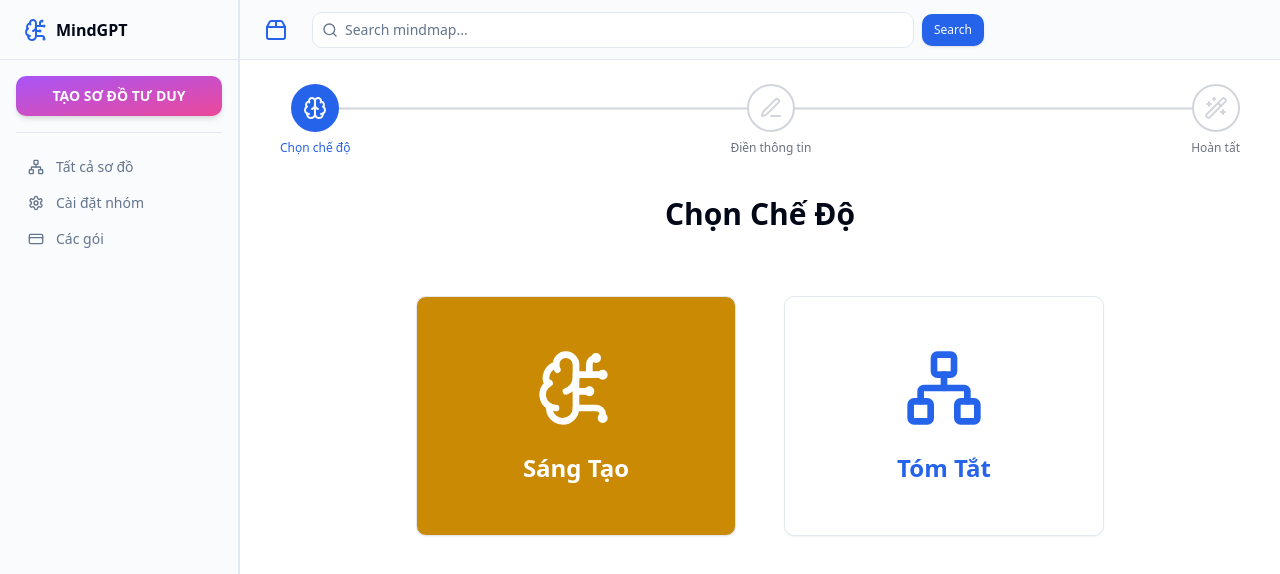
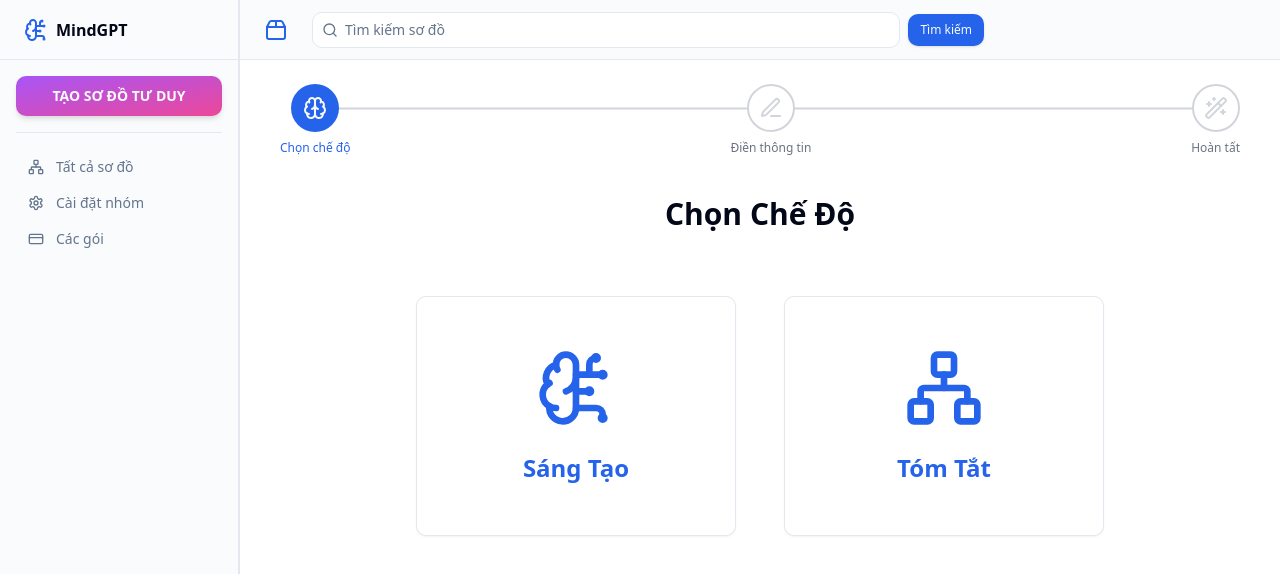
Before and after one commit to that-hoc-that-nghiep/mindgpt-fe, a React (Vite) app: page /dashboard/1/new in a window 1280 px wide. Shown: the top 574 px of the page. Built offline with nearby package versions, Linux system fonts and the light colour scheme.

Commit message:
feat: search

```diff
--- a/src/pages/dashboard/[orgId]/index.tsx
+++ b/src/pages/dashboard/[orgId]/index.tsx
@@ -28,6 +28,7 @@ export default function MindmapPage() {
         page || "1",
         keyword
     )
+
     const totalPage = useMemo(() => {
         if (data?.data.total) {
             return Math.ceil(data.data.total / parseInt(PAGE_SIZE))
--- a/src/pages/dashboard/_api/hooks.ts
+++ b/src/pages/dashboard/_api/hooks.ts
@@ -8,7 +8,7 @@ export const useMindmaps = (
     keyword: string
 ) => {
     return useQuery({
-        queryKey: ["mindmaps", orgId],
+        queryKey: ["mindmaps", orgId, limit, page, keyword],
         queryFn: () => getMindmaps(orgId, limit, page, keyword),
     })
 }
--- a/src/pages/dashboard/_compoments/header.tsx
+++ b/src/pages/dashboard/_compoments/header.tsx
@@ -1,28 +1,25 @@
 import React, { useState } from "react"
-import {
-    Bell,
-    ChevronDown,
-    Search,
-    CircleUser,
-    Package2,
-    Plus,
-    Building2,
-} from "lucide-react"
+import { Search, Package2 } from "lucide-react"
 import { Button } from "@/components/ui/button"
 import { Input } from "@/components/ui/input"
-import {
-    DropdownMenu,
-    DropdownMenuContent,
-    DropdownMenuItem,
-    DropdownMenuLabel,
-    DropdownMenuSeparator,
-    DropdownMenuTrigger,
-} from "@/components/ui/dropdown-menu"
-import { Link } from "react-router-dom"
+
 import OrgSwitcher from "./org-switcher"
 import UserAvatarMenu from "./user-avatar-menu"
+import { useSearchParams } from "react-router-dom"
 
 export default function Header() {
+    const [keyword, setKeyword] = useState("")
+    const [, setSearchParams] = useSearchParams()
+
+    const handleSearch = (e: React.FormEvent<HTMLFormElement>) => {
+        e.preventDefault()
+        if (!keyword || keyword.trim() === "") {
+            setSearchParams({})
+        }
+        setSearchParams({
+            keyword: keyword.trim(),
+        })
+    }
     return (
         <header className="flex h-14 items-center justify-between gap-4 border-b bg-muted/40 px-4 lg:h-[60px] lg:px-6">
             <div className="flex gap-4 grow">
@@ -31,13 +28,18 @@ export default function Header() {
                     <OrgSwitcher />
                 </div>
                 <div className="flex-1 max-w-2xl">
-                    <form className="flex items-center gap-2">
+                    <form
+                        className="flex items-center gap-2"
+                        onSubmit={handleSearch}
+                    >
                         <div className="relative flex-1">
                             <Search className="absolute left-2.5 top-2.5 h-4 w-4 text-muted-foreground" />
                             <Input
                                 type="search"
-                                placeholder="Search mindmap..."
+                                placeholder="Tìm kiếm sơ đồ"
                                 className="w-full appearance-none bg-background pl-8 shadow-none"
+                                value={keyword}
+                                onChange={(e) => setKeyword(e.target.value)}
                             />
                         </div>
                         <Button
@@ -45,7 +47,7 @@ export default function Header() {
                             size="sm"
                             className="flex items-center gap-2"
                         >
-                            Search
+                            <span>Tìm kiếm</span>
                         </Button>
                     </form>
                 </div>
--- a/src/pages/dashboard/_compoments/new-mindmap/step1.tsx
+++ b/src/pages/dashboard/_compoments/new-mindmap/step1.tsx
@@ -1,7 +1,7 @@
 import { Button } from "@/components/ui/button"
 import { useCreateMindmap } from "@/stores/create-mindmap-store"
 import { BrainCircuit, Network } from "lucide-react"
-import React, { useEffect } from "react"
+import { useEffect } from "react"
 import { useParams } from "react-router-dom"
 
 const Step1 = () => {
@@ -26,7 +26,7 @@ const Step1 = () => {
             <div className="flex items-center justify-center gap-12">
                 <Button
                     variant="outline"
-                    className="bg-gradient-to-br from-yellow-600 to-yellow-600 hover:to-yellow-300 text-white w-80 h-60 flex flex-col items-center justify-center gap-6"
+                    className="hover:bg-primary text-primary hover:text-white w-80 h-60 flex flex-col items-center justify-center gap-6"
                     onClick={() => handleSelectType("creative")}
                 >
                     <span>
```
